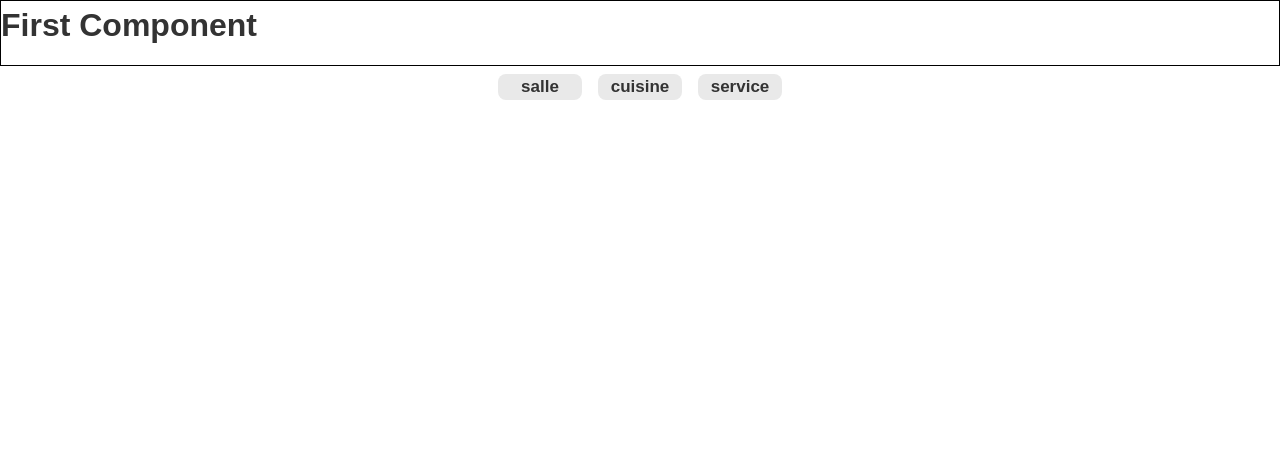
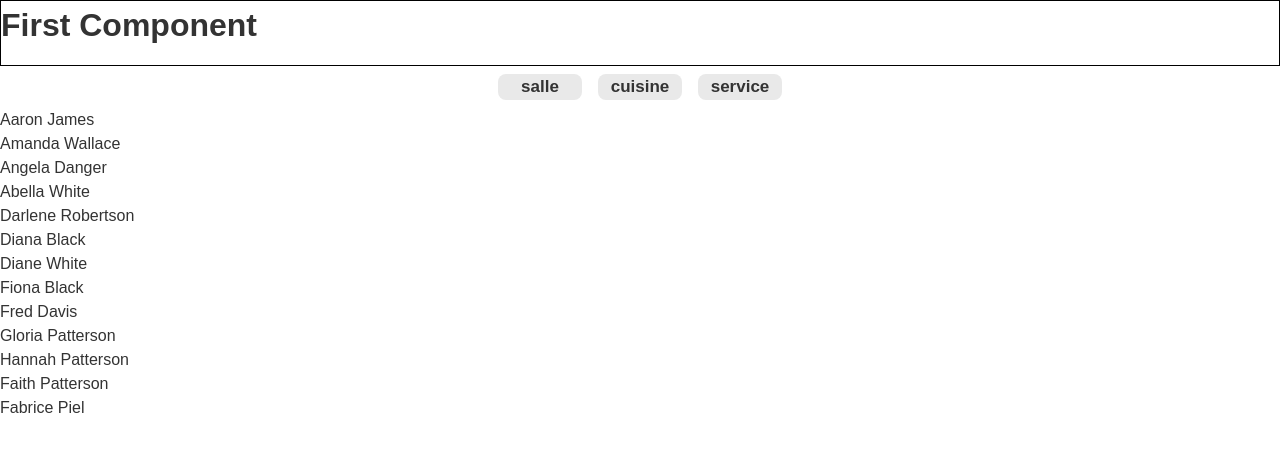
Before and after one commit to Peter-Binate/exo-front-mobile, a React (Vite) app: page / in a window 1280 px wide. Shown: the top 452 px of the page. Built offline with nearby package versions, Linux system fonts and the light colour scheme.

Commit message:
add name list in folder datas and method for fetch in main content

```diff
--- a/src/App.jsx
+++ b/src/App.jsx
@@ -1,5 +1,6 @@
 import Header from '../src/layouts/Header/Header'
 import Menus from './components/menu/menu'
+import MainContent from './components/main-content/MainContent'
 import './styles/main.scss'
 
 
@@ -9,6 +10,7 @@ function App() {
     <>
       <Header />
       <Menus />
+      <MainContent />
     </>
   )
 }
--- /dev/null
+++ b/src/components/main-content/MainContent.jsx
@@ -0,0 +1,14 @@
+import React from "react";
+import {listNames} from "../../datas/datas.js";
+
+const MainContent = () => {
+  const nameItems = listNames().map((name, index) =>
+    <li key={index}>{name}</li>
+    );
+    return (
+        <>
+            <ul>{nameItems}</ul>
+        </>
+    );
+}
+export default MainContent;
--- /dev/null
+++ b/src/datas/datas.js
@@ -0,0 +1,17 @@
+export function listNames() {
+    return [
+      "Aaron James",
+      "Amanda Wallace",
+      "Angela Danger",
+      "Abella White",
+      "Darlene Robertson",
+      "Diana Black",
+      "Diane White",
+      "Fiona Black",
+      "Fred Davis",
+      "Gloria Patterson",
+      "Hannah Patterson",
+      "Faith Patterson",
+      "Fabrice Piel"
+    ];
+  }
```
